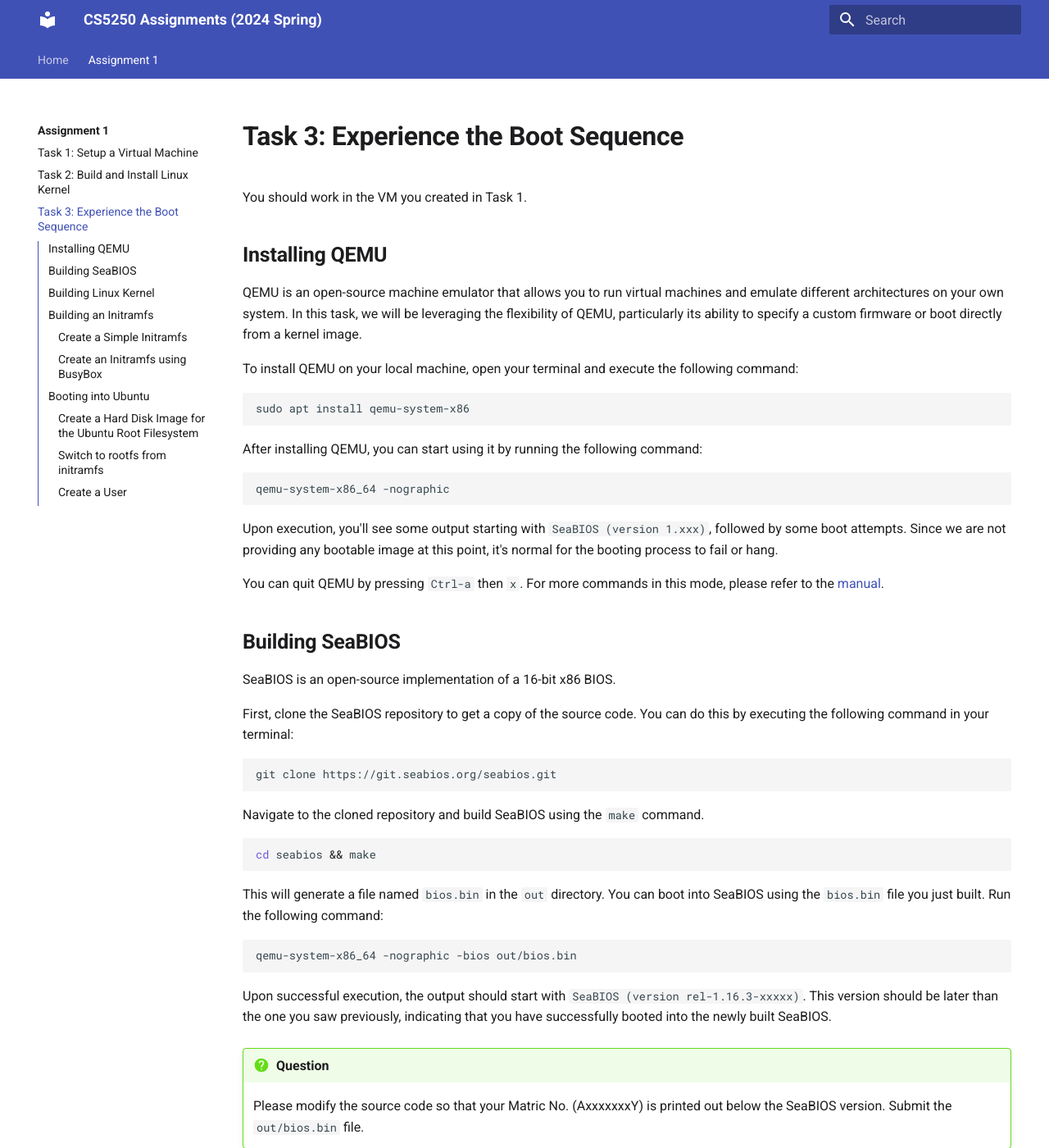
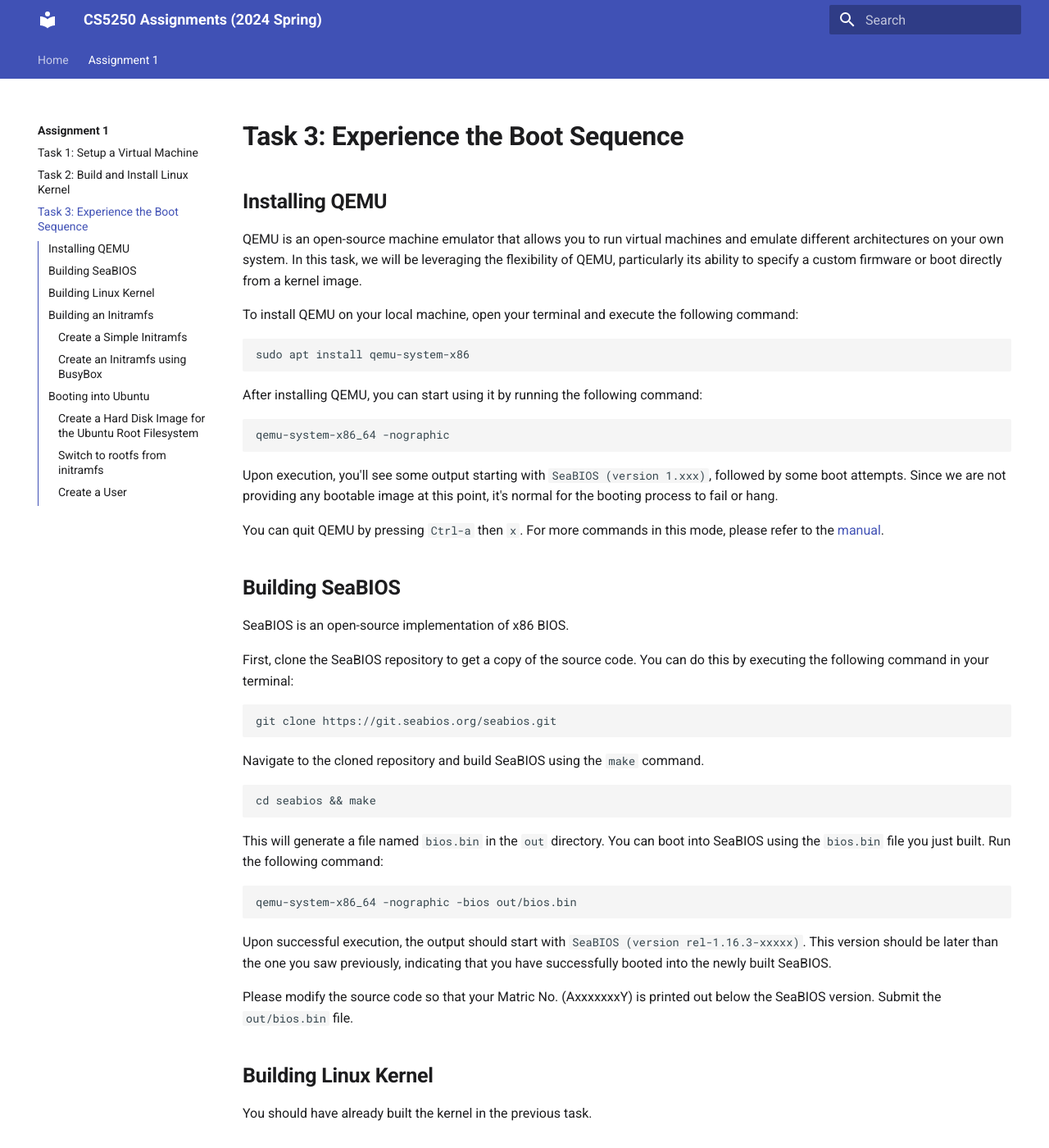
Before and after one commit to cs5250-24s/cs5250-24s, an MkDocs documentation site: the page built from docs/asg1/task-boot.md, in a window 1280 px wide and 1400 px high. Shown: the whole window at 82% size. Built offline with MkDocs 1.6.1 and Material for MkDocs 9.7.7, drawn with Linux system fonts in a browser that asks for light colours.

Commit message:
asg1: remove misleading info from bootseq
Signed-off-by: Shen Jiamin <shen_jiamin@u.nus.edu>

````diff
--- a/docs/asg1/task-boot.md
+++ b/docs/asg1/task-boot.md
@@ -1,6 +1,4 @@
 # Task 3: Experience the Boot Sequence
-
-You should work in the VM you created in Task 1.
 
 ## Installing QEMU
 
@@ -27,35 +25,33 @@
 
 ## Building SeaBIOS
 
-SeaBIOS is an open-source implementation of a 16-bit x86 BIOS.
+SeaBIOS is an open-source implementation of x86 BIOS.
 
 First, clone the SeaBIOS repository to get a copy of the source code.
 You can do this by executing the following command in your terminal:
 
-```bash
+```
 git clone https://git.seabios.org/seabios.git
 ```
 
 Navigate to the cloned repository and build SeaBIOS using the `make` command.
 
-```bash
+```
 cd seabios && make
 ```
 
 This will generate a file named `bios.bin` in the `out` directory.
 You can boot into SeaBIOS using the `bios.bin` file you just built. Run the following command:
 
-```bash
+```
 qemu-system-x86_64 -nographic -bios out/bios.bin
 ```
 
 Upon successful execution, the output should start with `SeaBIOS (version rel-1.16.3-xxxxx)`.
 This version should be later than the one you saw previously, indicating that you have successfully booted into the newly built SeaBIOS.
 
-!!! Question
-
-    Please modify the source code so that your Matric No. (AxxxxxxxY) is printed out below the SeaBIOS version.
-    Submit the `out/bios.bin` file.
+Please modify the source code so that your Matric No. (AxxxxxxxY) is printed out below the SeaBIOS version.
+Submit the `out/bios.bin` file.
 
 ## Building Linux Kernel
 
````
